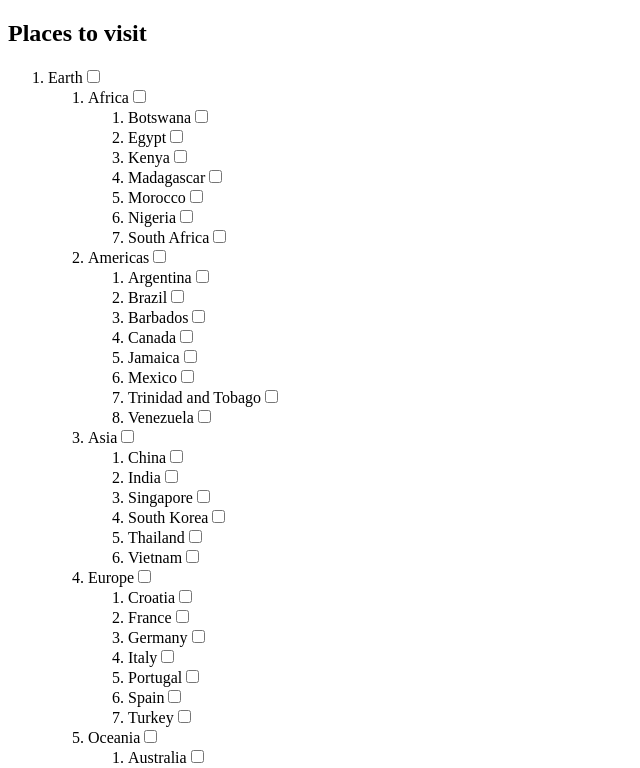
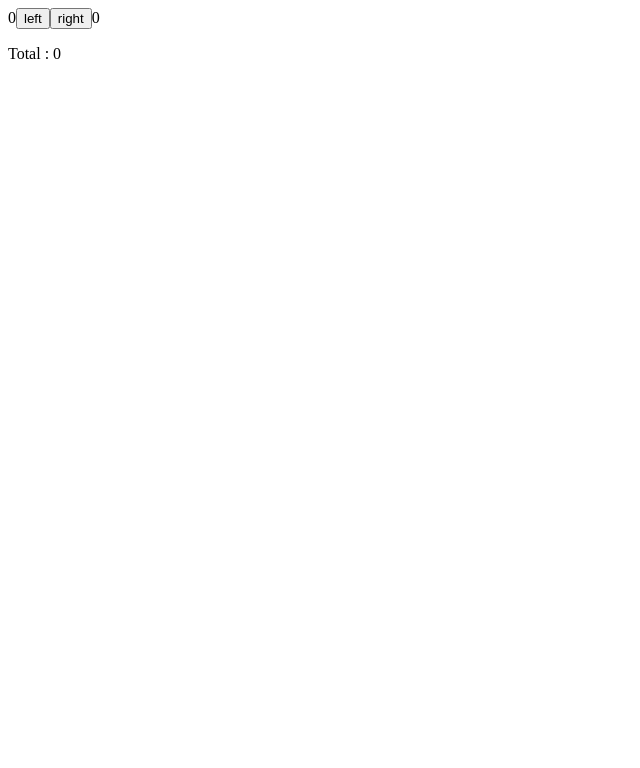
Before and after one commit to Devanshukoli/full-stack-submission-repo, a React (Vite) app: page / in a window 1280 px wide. Shown: the top 768 px of the page, without its empty margins (0-640 px from the left). Built offline with nearby package versions, Linux system fonts and the light colour scheme.

Commit message:
learned the asynchronouse update of react component

```diff
--- a/src/App.jsx
+++ b/src/App.jsx
@@ -1,91 +1,33 @@
-import { useState } from 'react';
-import { initialTravelPlan } from './data/places.js';
+import { useState } from 'react'
 
-function PlaceTree({ id, placesById, onComplete }) {
-  const place = placesById[id]
-  // console.log('place...', place)
-  const childIds = place.childIds;
-  // console.log('childIds...', childIds)
-  return (
-    <li>
-      <span
-        style={{
-          textDecoration: place.visited ? 'line-through' : 'none',
-          color: place.visited ? 'gray' : 'black'
-        }}
-      >
-        {place.title}
-      </span>
-      <input type='checkbox' checked={place.visited || false} onChange={() => { onComplete(id) }} />
-      {childIds.length > 0 && (
-        <ol>
-          {childIds.map(childId => (
-            <PlaceTree
-              key={childId}
-              id={childId}
-              parentId={id}
-              placesById={placesById}
-              onComplete={onComplete}
-            />
-          ))}
-        </ol>
-      )}
-    </li>
-  );
-}
+export default function App() {
+  const [left, setLeft] = useState(0)
+  const [right, setRight] = useState(0)
+  const [allClicks, setAll] = useState([])
+  const [total, setTotal] = useState(0)
 
-export default function TravelPlan() {
-  const [plan, setPlan] = useState(initialTravelPlan);
-
-  function handleComplete(id) {
-    const place = plan[id]
-
-    const updatedPlan = updatePlaceAndChildren(
-      plan,
-      id,
-      !place.visited
-    )
-
-    setPlan(updatedPlan)
+  const handleLeftClick = () => {
+    setAll(allClicks.concat('L'))
+    setLeft(left + 1)
+    setTotal(total + 1)
   }
 
-  function updatePlaceAndChildren(plan, id, visited) {
-    const place = plan[id]
 
-    // clone current place with updated visited state
-    const updatedPlace = {
-      ...place,
-      visited
-    }
-
-    // start building updated plan
-    let updatedPlan = {
-      ...plan,
-      [id]: updatedPlace
-    }
-
-    // recursively update children
-    place.childIds.forEach(childId => {
-      updatedPlan = updatePlaceAndChildren(
-        updatedPlan,
-        childId,
-        visited
-      )
-    })
-
-    return updatedPlan
+  const handleRightClick = () => {
+    setAll(allClicks.concat('R'))
+    setRight(right + 1)
+    setTotal(total + 1)
   }
 
-  const root = plan[0];
-  const planetIds = root.childIds;
   return (
-    <>
-      <h2>Places to visit</h2>
-      <ol>
-        {planetIds.map(id => (
-          <PlaceTree key={id} id={id} placesById={plan} onComplete={handleComplete} />
-        ))}
-      </ol>
-    </>
-  );
+    <div>
+      {left}
+      <button onClick={handleLeftClick}>left</button>
+      <button onClick={handleRightClick}>right</button>
+      {right}
+
+      <p>{allClicks.join(' ')}</p>
+      <p> Total : {total}</p>
+    </div>
+  )
 }
```
